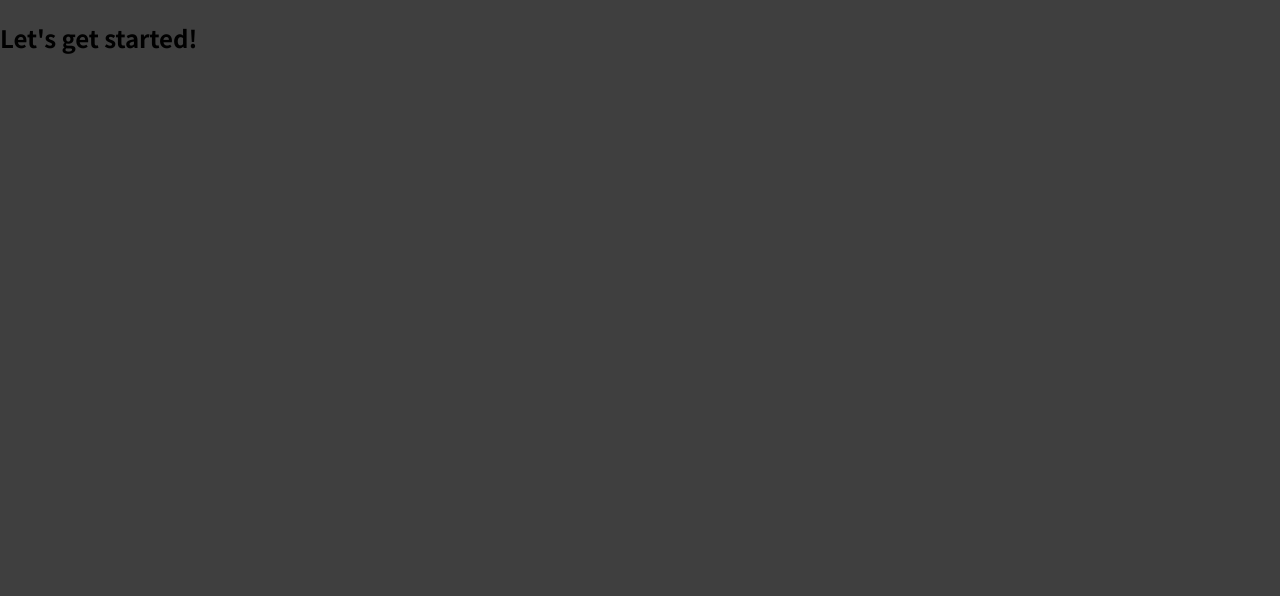
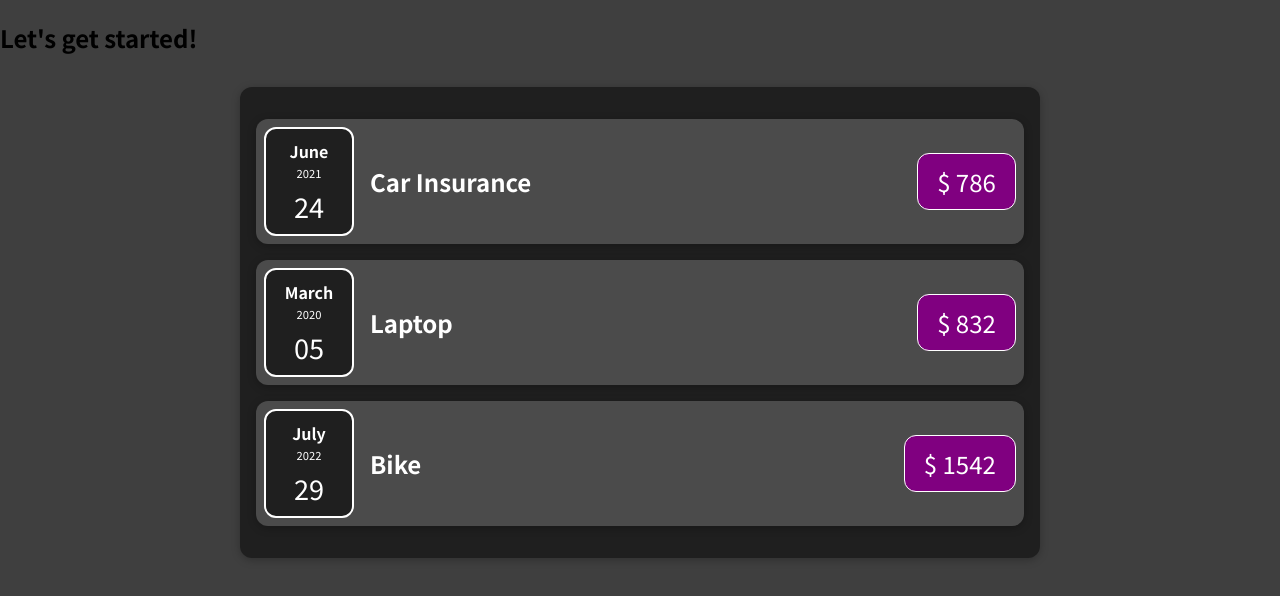
Before and after one commit to adilahamad786/expense-tracker, a React (Create React App) app: page / in a window 1280 px wide. Shown: the top 596 px of the page. Built offline with nearby package versions, Linux system fonts and the light colour scheme.

Commit message:
Expense Items related components ready!

```diff
--- a/src/App.js
+++ b/src/App.js
@@ -1,7 +1,10 @@
+import Expense from "./components/Expense";
+
 function App() {
   return (
     <div>
       <h2>Let's get started!</h2>
+      <Expense/>
     </div>
   );
 }
--- /dev/null
+++ b/src/components/Card.css
@@ -0,0 +1,4 @@
+.card {
+    border-radius: 12px;
+    box-shadow: 0px 2px 8px rgb(0, 0, 0, 0.25);
+}
--- /dev/null
+++ b/src/components/Card.jsx
@@ -0,0 +1,10 @@
+import "./Card.css"
+
+function Car(props) {
+    const classes = "card "+ props.className;
+    return (
+        <div className={classes}>{props.children}</div>
+    );
+}
+
+export default Car;
--- /dev/null
+++ b/src/components/Expense.css
@@ -0,0 +1,7 @@
+.expense {
+    padding: 1rem;
+    background-color: rgb(31, 31, 31);
+    margin: 2rem auto;
+    width: 50rem;
+    max-width: 95%;
+}
--- /dev/null
+++ b/src/components/Expense.jsx
@@ -0,0 +1,21 @@
+import Card from "./Card";
+import ExpenseItem from "./ExpenseItem";
+import "./Expense.css"
+
+const expense = [
+  {title: "Car Insurance", cost: 786, date: new Date(2021, 5, 24)},
+  {title: "Laptop", cost: 832, date: new Date(2020, 2, 5)},
+  {title: "Bike", cost: 1542, date: new Date(2022, 6, 29)},
+]
+
+function Expense() {
+  return (
+    <Card className="expense">
+      <ExpenseItem title={expense[0].title} amount={expense[0].cost} date={expense[0].date}></ExpenseItem>
+      <ExpenseItem title={expense[1].title} amount={expense[1].cost} date={expense[1].date}></ExpenseItem>
+      <ExpenseItem title={expense[2].title} amount={expense[2].cost} date={expense[2].date}></ExpenseItem>
+    </Card>
+  );
+}
+
+export default Expense;
--- /dev/null
+++ b/src/components/ExpenseDate.css
@@ -0,0 +1,30 @@
+.expense-date {
+    background-color: rgb(31, 31, 31);
+    color: white;
+    padding: 8px;
+    margin: 0.5rem 0;
+    width: 90px;
+    text-align: center;
+    border-radius: 12px;
+    border: 2px solid white;
+    display: flex;
+    flex-direction: column;
+    justify-content: space-between;
+    align-items: center;
+}
+
+.expesne-date__month{
+    font-size: 1rem;
+    font-weight: bold;
+    padding: 2px;
+}
+.expense-date__day{
+    font-size: 1.7rem;
+    font-weight: lighter;
+    padding-top: 5px;
+    order: 3;
+}
+.expense-date__year{
+    font-size: 0.7rem;
+    font-weight: lighter;
+}
--- /dev/null
+++ b/src/components/ExpenseDate.jsx
@@ -0,0 +1,18 @@
+import './ExpenseDate.css';
+
+function ExpenseDate(props) {
+  const month = props.date.toLocaleString("en-US", { month: "long" });
+  const day = props.date.toLocaleString("en-US", { day: "2-digit" });
+  const year = props.date.getFullYear();
+
+  return (
+    <div className='expense-date'>
+      <div className='expesne-date__month'>{month}</div>
+      <div className='expense-date__day'>{day}</div>
+      <div className='expense-date__year'>{year}</div>
+    </div>
+  );
+}
+
+
+export default ExpenseDate;
--- /dev/null
+++ b/src/components/ExpenseItem.css
@@ -0,0 +1,29 @@
+.expense-item {
+    display: flex;
+    flex-direction: row;
+    align-items: center;
+    padding: 0rem 0.5rem;
+    background-color: #4b4b4b;
+    box-shadow: 0px 2px 8px rgb(0, 0, 0, 0.25);
+    border-radius: 12px;
+    margin: 1rem 0rem;
+}
+
+.expense-item__description {
+    display: flex;
+    flex-direction: row;
+    flex-grow: 1;
+    justify-content: space-between;
+    align-items: center;
+    padding-left: 1rem;
+    color: white;
+    font-size: bold;
+}
+
+.expense-item__price {
+    font-size: 1.5rem;
+    padding: 0.6rem 1.2rem;
+    background-color: purple;
+    border-radius: 12px;
+    border: 1.5px solid white;
+}
--- /dev/null
+++ b/src/components/ExpenseItem.jsx
@@ -0,0 +1,17 @@
+import Card from "./Card";
+import ExpenseDate from "./ExpenseDate";
+import "./ExpenseItem.css";
+
+function ExpenseItem(props) {
+  return (
+    <Card className="expense-item">
+      <ExpenseDate date={props.date}/>
+      <div className="expense-item__description">
+        <h2 >{props.title}</h2>
+        <div className="expense-item__price">$ {props.amount}</div>
+      </div>
+    </Card>
+  );
+}
+
+export default ExpenseItem;
```
